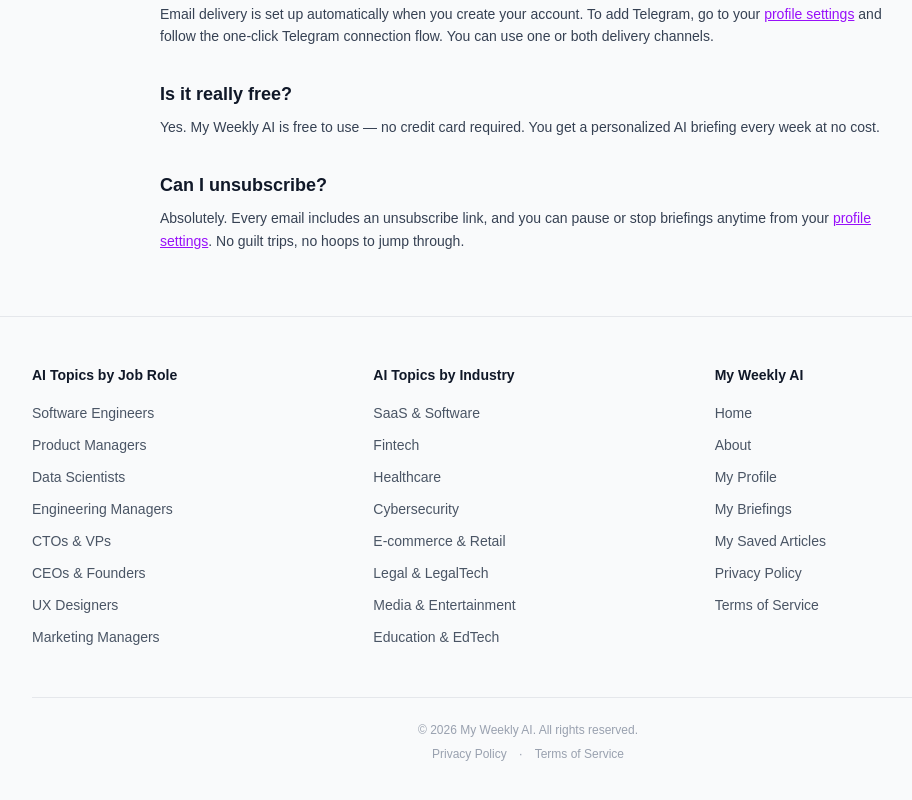
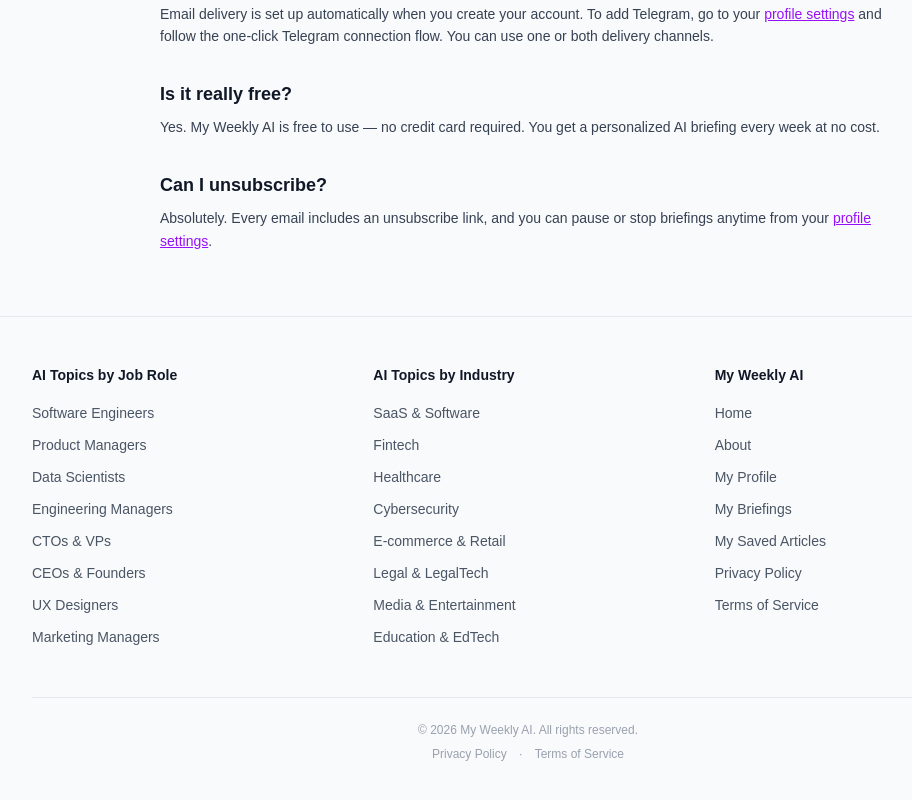
Before and after one commit to clymermatt/MyWeeklyAI, a Next.js app: page /about in a window 1280 px wide. Shown: the part 1359-2159 px from the top of the page, without its empty margins (112-1024 px from the left). Built offline with nearby package versions, Linux system fonts and the light colour scheme; no server answers.

Commit message:
Remove extra copy from unsubscribe FAQ answer
Co-Authored-By: Claude Opus 4.6 <noreply@anthropic.com>

```diff
--- a/src/app/about/page.tsx
+++ b/src/app/about/page.tsx
@@ -146,7 +146,7 @@ export default function AboutPage() {
                 <Link href="/dashboard/profile" className="text-purple-600 hover:text-purple-700 underline">
                   profile settings
                 </Link>
-                . No guilt trips, no hoops to jump through.
+                .
               </p>
             </section>
           </div>
```
